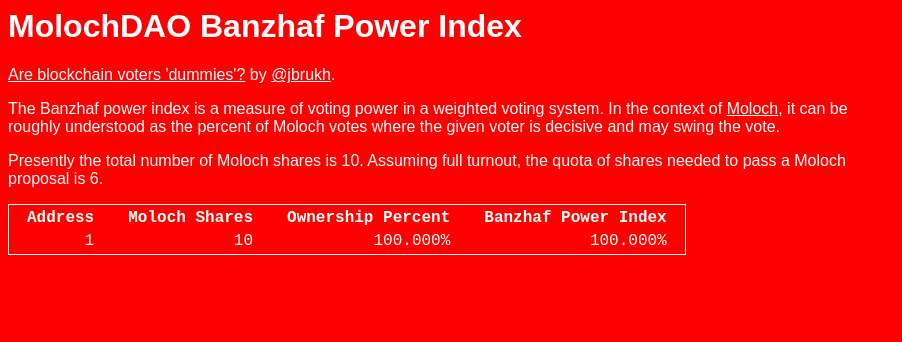
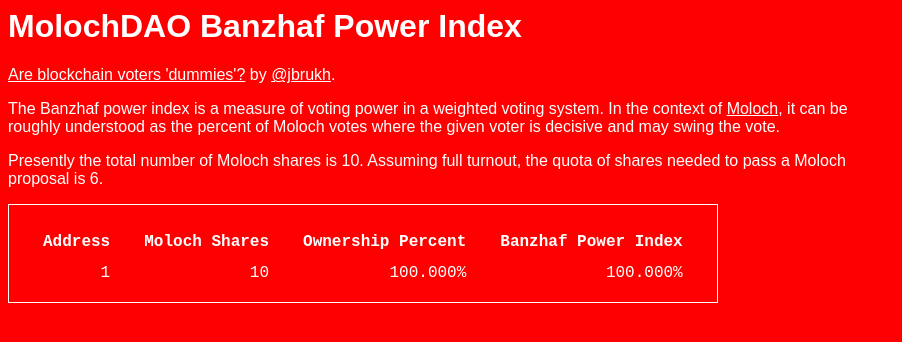
Before and after one commit to jbrukh/moloch-power, a Flask app: page / in a window 1280 px wide. Shown: the top 342 px of the page, without its empty margins (0-902 px from the left). Run offline with Flask 2, Linux system fonts and the light colour scheme; a database or web service that is not in the repository returns one stand-in record (values such as "Sample title"); data that the repository does not hold is empty.

Commit message:
template

```diff
--- a/templates/index.html
+++ b/templates/index.html
@@ -12,10 +12,16 @@
             font-family: 'Courier New', Courier, monospace;
             border: 1px solid white;
             text-align: right;
+            padding: 1em;
         }
         table td, th {
             padding: 0.10em 1em 0.10em 1em;
         }
+
+        table th {
+            padding: 0.60em 1em 0.60em 1em;
+        }
+
         a {
             color: white;
         }
```
